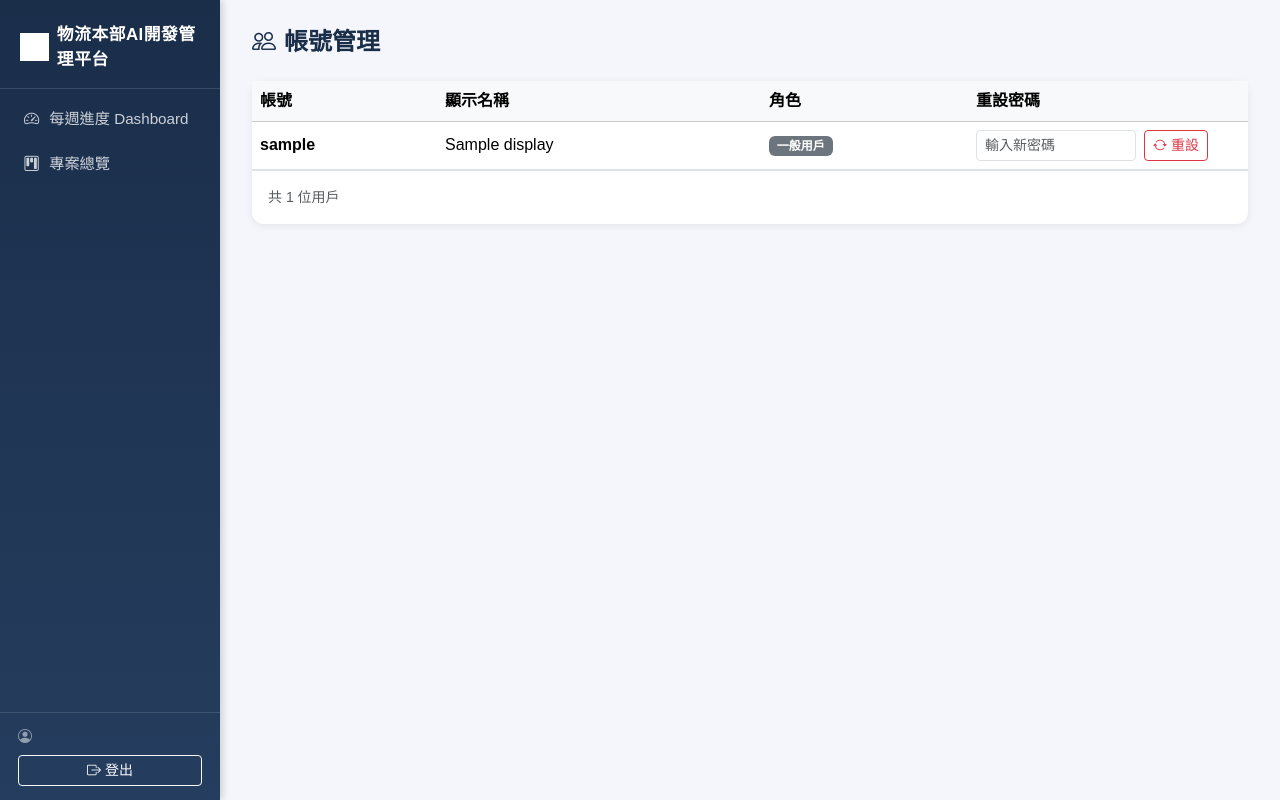
After one commit to Alexchiang-MF/logistics-ai-platform, a Flask app: template templates/admin_users.html in a window 1280 px wide. The commit adds this page. Run offline with Flask 3, Linux system fonts and the light colour scheme; the template is opened without the code that fills it: most values are stand-ins (such as "Sample title", 1, 10 or a date in 2020).

Commit message:
Move users to database, add 22 new accounts, password change, admin panel
- Users table in SQLite replaces hardcoded dict (28 users total)
- New users from email list (username=password=email prefix)
- Admin account (admin / Fme@2024) for password resets
- Self-service password change page for all logged-in users
- Admin panel: view all users, reset any password
- Sidebar links: 修改密碼 (all users), 帳號管理 (admin only)

Co-Authored-By: Claude Sonnet 4.6 <noreply@anthropic.com>

```diff
--- a/app.py
+++ b/app.py
@@ -9,21 +9,19 @@ app = Flask(__name__)
 app.secret_key = "ai-platform-2024"
 
 db.init_db()
-
-USERS = {
-    'inari':      {'password': 'inari',      'display': '李筱筠'},
-    'adychang':   {'password': 'adychang',   'display': '張綾娟'},
-    'c830627':    {'password': 'c830627',    'display': '蘇柏任'},
-    'alexchiang': {'password': 'alexchiang', 'display': '姜淼方'},
-    'tienyu':     {'password': 'tienyu',     'display': '柯典佑'},
-}
+db.init_users()
 
 
 def get_current_user():
     if session.get('username'):
-        u = USERS.get(session['username'])
+        u = db.get_user(session['username'])
         if u:
-            return {'username': session['username'], 'display': u['display'], 'is_guest': False}
+            return {
+                'username': u['username'],
+                'display': u['display'],
+                'is_guest': False,
+                'is_admin': bool(u['is_admin']),
+            }
     if session.get('is_guest'):
         return {'username': 'guest', 'display': '訪客', 'is_guest': True}
     return None
@@ -73,12 +71,12 @@ def login():
             session.clear()
             session['is_guest'] = True
             return redirect(url_for('dashboard'))
-        username = request.form.get('username', '').strip()
+        username = request.form.get('username', '').strip().lower()
         password = request.form.get('password', '').strip()
-        user = USERS.get(username)
+        user = db.get_user(username)
         if user and user['password'] == password:
             session.clear()
-            session['username'] = username
+            session['username'] = user['username']
             return redirect(url_for('dashboard'))
         flash('帳號或密碼錯誤', 'danger')
     return render_template('login.html')
@@ -88,6 +86,63 @@ def login():
 def logout():
     session.clear()
     return redirect(url_for('login'))
+
+
+# ── Change Password ───────────────────────────────────────────────────────────
+
+@app.route("/change-password", methods=["GET", "POST"])
+@require_login
+def change_password():
+    if request.method == "POST":
+        old_pw = request.form.get("old_password", "").strip()
+        new_pw = request.form.get("new_password", "").strip()
+        confirm = request.form.get("confirm_password", "").strip()
+        user = db.get_user(session['username'])
+
+        if not user or user['password'] != old_pw:
+            flash("舊密碼錯誤", "danger")
+        elif len(new_pw) < 3:
+            flash("新密碼至少需要 3 個字元", "warning")
+        elif new_pw != confirm:
+            flash("兩次新密碼不一致", "warning")
+        else:
+            db.change_password(session['username'], new_pw)
+            flash("密碼修改成功", "success")
+            return redirect(url_for('dashboard'))
+
+    return render_template("change_password.html")
+
+
+# ── Admin ─────────────────────────────────────────────────────────────────────
+
+def require_admin(f):
+    @wraps(f)
+    def decorated(*args, **kwargs):
+        user = get_current_user()
+        if not user or user.get('is_guest') or not user.get('is_admin'):
+            flash('需要管理員權限', 'danger')
+            return redirect(url_for('dashboard'))
+        return f(*args, **kwargs)
+    return decorated
+
+
+@app.route("/admin/users")
+@require_admin
+def admin_users():
+    users = db.get_all_users_list()
+    return render_template("admin_users.html", users=users)
+
+
+@app.route("/admin/reset-password/<username>", methods=["POST"])
+@require_admin
+def admin_reset_password(username):
+    new_pw = request.form.get("new_password", "").strip()
+    if not new_pw or len(new_pw) < 3:
+        flash("密碼至少需要 3 個字元", "warning")
+    else:
+        db.change_password(username, new_pw)
+        flash(f"已重設 {username} 的密碼", "success")
+    return redirect(url_for('admin_users'))
 
 
 # ── Dashboard ──────────────────────────────────────────────────────────────────
--- a/database.py
+++ b/database.py
@@ -66,6 +66,84 @@ def init_db():
             pass
     conn.close()
 
+
+# ── 使用者管理 ────────────────────────────────────────────────────────────────
+
+def init_users():
+    conn = get_conn()
+    conn.execute("""
+        CREATE TABLE IF NOT EXISTS users (
+            id INTEGER PRIMARY KEY AUTOINCREMENT,
+            username TEXT UNIQUE NOT NULL,
+            password TEXT NOT NULL,
+            display  TEXT NOT NULL,
+            is_admin INTEGER DEFAULT 0
+        )
+    """)
+    conn.commit()
+    count = conn.execute("SELECT COUNT(*) FROM users").fetchone()[0]
+    if count == 0:
+        seed = [
+            ('inari',       'inari',       '李筱筠', 0),
+            ('adychang',    'adychang',    '張綾娟', 0),
+            ('c830627',     'c830627',     '蘇柏任', 0),
+            ('alexchiang',  'alexchiang',  '姜淼方', 0),
+            ('tienyu',      'tienyu',      '柯典佑', 0),
+            ('jerry16899',  'jerry16899',  '黃則翰', 0),
+            ('kun1201',     'kun1201',     '楊裔堃', 0),
+            ('lv6868',      'lv6868',      '温惠君', 0),
+            ('luo',         'luo',         '駱佩妏', 0),
+            ('huei',        'huei',        '蕭嘉慧', 0),
+            ('avon',        'avon',        '林雅芳', 0),
+            ('kelly1009',   'kelly1009',   '呂羿螢', 0),
+            ('redwu',       'redwu',       '吳竑儒', 0),
+            ('chinhon',     'chinhon',     '蔡承翰', 0),
+            ('duck1027',    'duck1027',    '李淑芬', 0),
+            ('bin.liu',     'bin.liu',     '劉宏斌', 0),
+            ('mgmg.wang',   'mgmg.wang',   '王筱鎂', 0),
+            ('ann5410',     'ann5410',     '蔡宥婕', 0),
+            ('pisece320',   'pisece320',   '黃欣婷', 0),
+            ('kinant',      'kinant',      '馬尹婕', 0),
+            ('vincent',     'vincent',     '黃文呈', 0),
+            ('grace',       'grace',       '李貴瑜', 0),
+            ('5000xp',      '5000xp',      '余武謙', 0),
+            ('alanwn',      'alanwn',      '王世輝', 0),
+            ('david0403',   'david0403',   '黃冠龍', 0),
+            ('l098316816',  'l098316816',  '楊凱汎', 0),
+            ('yimin',       'yimin',       '郭依旻', 0),
+            ('admin',       'Fme@2024',    '系統管理員', 1),
+        ]
+        conn.executemany(
+            "INSERT INTO users (username, password, display, is_admin) VALUES (?,?,?,?)", seed
+        )
+        conn.commit()
+    conn.close()
+
+
+def get_user(username):
+    conn = get_conn()
+    row = conn.execute(
+        "SELECT * FROM users WHERE username=?", (username.lower(),)
+    ).fetchone()
+    conn.close()
+    return dict(row) if row else None
+
+
+def change_password(username, new_password):
+    conn = get_conn()
+    conn.execute("UPDATE users SET password=? WHERE username=?", (new_password, username.lower()))
+    conn.commit()
+    conn.close()
+
+
+def get_all_users_list():
+    conn = get_conn()
+    rows = conn.execute("SELECT username, display, is_admin FROM users ORDER BY is_admin DESC, username").fetchall()
+    conn.close()
+    return [dict(r) for r in rows]
+
+
+# ── 專案查詢 ──────────────────────────────────────────────────────────────────
 
 def get_all_projects(dept=None, status=None, dev_type=None):
     """已取消專案不在此列；用 get_cancelled_projects() 另取。"""
--- /dev/null
+++ b/templates/admin_users.html
@@ -0,0 +1,51 @@
+{% extends "layout.html" %}
+{% block title %}帳號管理{% endblock %}
+
+{% block content %}
+<div class="page-header">
+  <h1><i class="bi bi-people me-2"></i>帳號管理</h1>
+</div>
+
+<div class="card">
+  <div class="table-responsive">
+    <table class="table table-hover align-middle mb-0">
+      <thead class="table-light">
+        <tr>
+          <th>帳號</th>
+          <th>顯示名稱</th>
+          <th>角色</th>
+          <th style="width:280px">重設密碼</th>
+        </tr>
+      </thead>
+      <tbody>
+        {% for u in users %}
+        <tr>
+          <td class="fw-semibold">{{ u.username }}</td>
+          <td>{{ u.display }}</td>
+          <td>
+            {% if u.is_admin %}
+            <span class="badge bg-danger">管理員</span>
+            {% else %}
+            <span class="badge bg-secondary">一般用戶</span>
+            {% endif %}
+          </td>
+          <td>
+            <form method="post" action="{{ url_for('admin_reset_password', username=u.username) }}"
+                  class="d-flex gap-2" onsubmit="return confirm('確定要重設 {{ u.display }} 的密碼？')">
+              <input type="password" name="new_password" class="form-control form-control-sm"
+                     placeholder="輸入新密碼" required minlength="3" style="max-width:160px">
+              <button type="submit" class="btn btn-sm btn-outline-danger">
+                <i class="bi bi-arrow-repeat me-1"></i>重設
+              </button>
+            </form>
+          </td>
+        </tr>
+        {% endfor %}
+      </tbody>
+    </table>
+  </div>
+  <div class="p-3 text-muted small border-top">
+    共 {{ users|length }} 位用戶
+  </div>
+</div>
+{% endblock %}
--- a/templates/layout.html
+++ b/templates/layout.html
@@ -94,6 +94,18 @@
        class="nav-link {% if request.endpoint in ['projects','project_detail'] %}active{% endif %}">
       <i class="bi bi-kanban"></i> 專案總覽
     </a>
+    {% if current_user and not current_user.is_guest %}
+    <a href="{{ url_for('change_password') }}"
+       class="nav-link {% if request.endpoint == 'change_password' %}active{% endif %}">
+      <i class="bi bi-key"></i> 修改密碼
+    </a>
+    {% endif %}
+    {% if current_user and current_user.is_admin is defined and current_user.is_admin %}
+    <a href="{{ url_for('admin_users') }}"
+       class="nav-link {% if request.endpoint in ['admin_users'] %}active{% endif %}">
+      <i class="bi bi-shield-lock"></i> 帳號管理
+    </a>
+    {% endif %}
   </nav>
   <div style="position:absolute;bottom:0;width:100%;border-top:1px solid rgba(255,255,255,.12);padding:14px 18px;">
     <div class="text-white-50 small mb-2" style="line-height:1.4">
```
Also changed, not shown: templates/change_password.html (added, +39 -0 lines).
